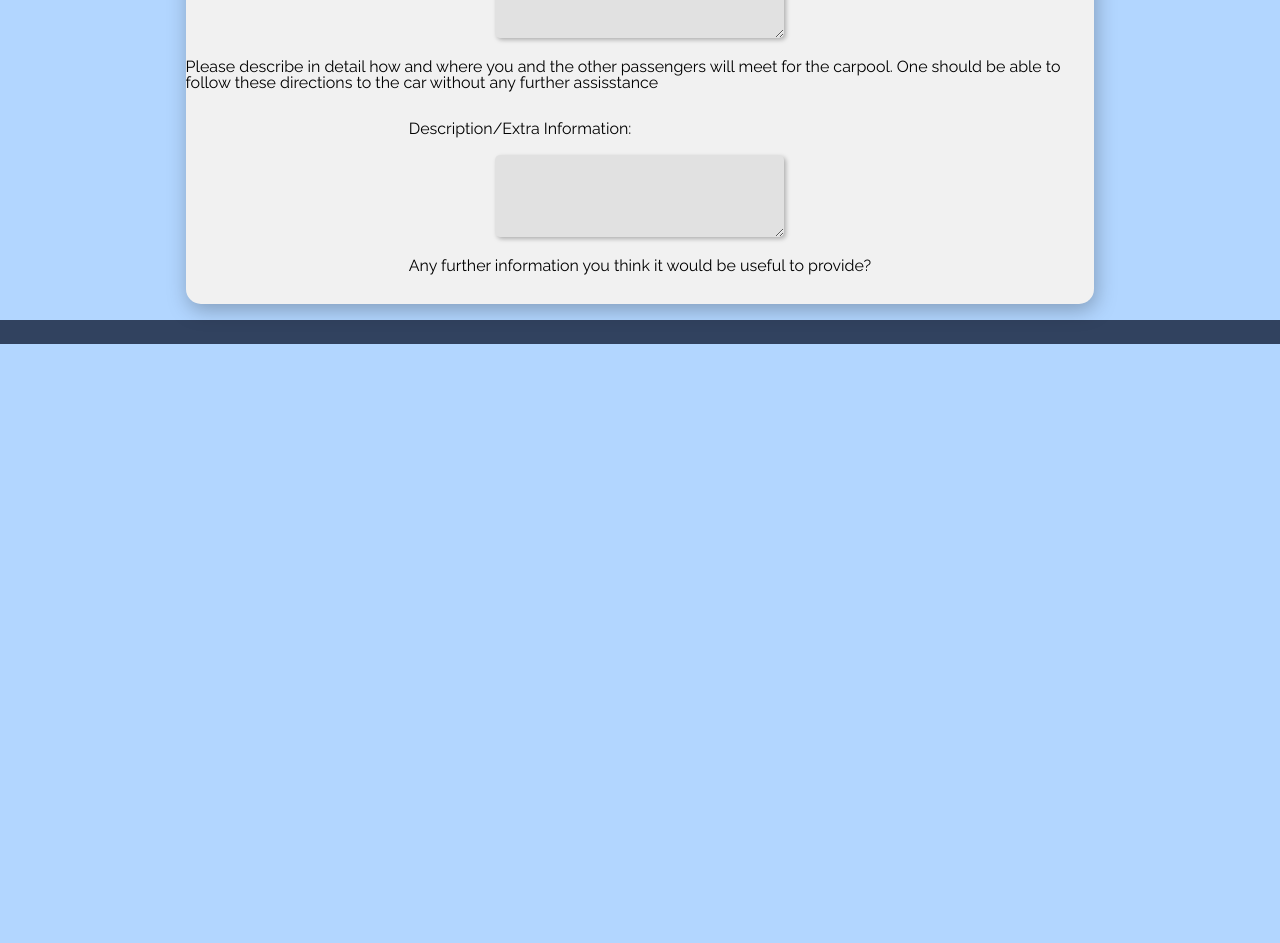
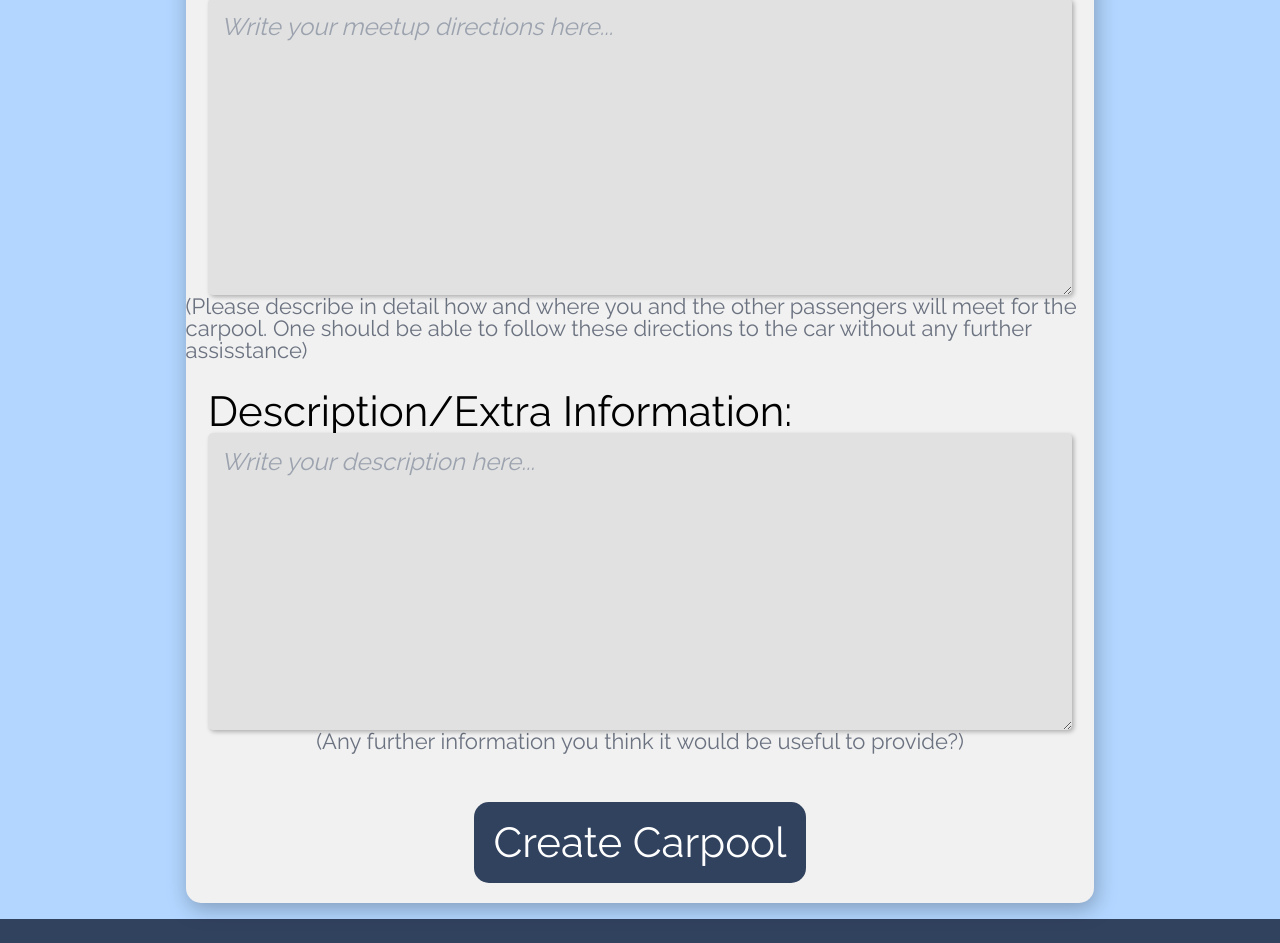
Before and after one commit to swat-sccs/airpool-v2, a Next.js app: page /create-pools in a window 1280 px wide. Shown: the part 882-1825 px from the top of the page. Before the commit the page ends 1226 px from the top, so only its background shows below. Built offline with nearby package versions, Linux system fonts and the light colour scheme; no server answers.

Commit message:
create pools implementation

```diff
--- a/app/create-pools/page.tsx
+++ b/app/create-pools/page.tsx
@@ -6,6 +6,8 @@ import CreateFormTextBox from "@/components/CreateFormTextBox";
 import AirpoolDropdown from "@/components/AirpoolDropdown";
 import SmallTitle from "@/components/SmallTitle";
 import SmallText from "@/components/SmallText";
+import DateDropdown from "@/components/DateDropdown";
+import CreatePoolButton from "@/components/CreatePoolButton";
 
 export default function Create_Pools() {
 
@@ -27,12 +29,18 @@ export default function Create_Pools() {
             </div>
             <SmallText Description="Please note AirPool is not responsible for handling any transactions, and that negotiating or ensuring a fair split of payment is to be handled among you and the other passengers."></SmallText>
             <div className= "mt-[55px]">
-                <CreateFormTextBox title={"Meetup Directions"}
-                    smallText={"Please describe in detail how and where you and the other passengers will meet for the carpool. One should be able to follow these directions to the car without any further assisstance"}></CreateFormTextBox>
+                <CreateFormTextBox
+                    title={"Meetup Directions"}
+                    smallText={"(Please describe in detail how and where you and the other passengers will meet for the carpool. One should be able to follow these directions to the car without any further assisstance)"}
+                    placeholder={"Write your meetup directions here..."} width= "864px" height="297px"></CreateFormTextBox>
             </div>
-            <div className= "mt-[30px] mb-[30px]">
+            <div className= "mt-[30px]">
                 <CreateFormTextBox title={"Description/Extra Information"}
-                    smallText={"Any further information you think it would be useful to provide?"}></CreateFormTextBox>
+                    smallText={"(Any further information you think it would be useful to provide?)"}
+                    placeholder={"Write your description here..."} width= "864px" height="297px"></CreateFormTextBox>
+            </div>
+            <div className= "text-white text-[42px] mt-[50px] mb-[20px]">
+                <CreatePoolButton contents='Create Carpool'></CreatePoolButton>
             </div>
         </div>
         </>
--- a/components/AirpoolDropdown.tsx
+++ b/components/AirpoolDropdown.tsx
@@ -6,7 +6,6 @@ import styles from "./AirpoolDropdown.module.css"
  * Props:
  *      options (string[][]) - An array where each element is an array of two elements [optionID, and optionName]
  *      width (int) - The width of the dropdown (0px by default)
- *      id (string) - The ID to be assigned to the dropdown
  *
  */
 
--- a/components/CreateFormTextBox.tsx
+++ b/components/CreateFormTextBox.tsx
@@ -17,11 +17,11 @@
 export default function CreateFormTextBox(props: any){
     return (
         <div className="flex flex-col items-center">
-            <div className={props.bigTextClass + " mb-[18px] self-start"}>{props.title}:</div>
+            <div className={props.bigTextClass + "mb-[30px] text-[42px] self-start"}>{props.title}:</div>
             <textarea name={props.name} id={props.id} placeholder={props.placeholder}
                 style={{width: props.width, height: props.height,}}
                 className="bg-accent rounded-slight drop-shadow-dropdown outline-none placeholder:italic p-[17px_13px] text-[24px]"/>
-            <div className={props.smallTextClass + " mt-[21px]"}>{props.smallText}</div>
+            <div className={props.smallTextClass + "mt-[21px] text-[22px] text-gray-500"}>{props.smallText}</div>
         </div>
     )
 }
--- a/components/CreatePoolButton.tsx
+++ b/components/CreatePoolButton.tsx
@@ -0,0 +1,27 @@
+'use client'
+import * as React from "react";
+
+import styles from "./SCCSBox.module.css"
+
+
+
+export default function CreatePoolButton(props: any){
+
+    var contents: any = props.contents || [];
+    if (!(contents instanceof Array)){
+        contents = Array.of(contents);
+    }
+    return (
+        <div className={styles.Card + " bg-primary m-auto rounded w-fit"}>
+            <div className="flex flex-col gap-[12px]"> {
+                contents.map(function(content: any){
+                    return (
+                            <div>
+                                {content || "No content specified"}
+                            </div>
+                    )
+                })
+            } </div>
+        </div>
+    );
+}
--- a/components/SmallText.tsx
+++ b/components/SmallText.tsx
@@ -2,8 +2,8 @@ export default function SmallText(props: any){
 
     return (
       <>
-      <div className = "mt-[10px] w-[60vw] flex flex-col w-fit items-center">
-        <div className = "text-[18px]">
+      <div className = "ml-[15px] mr-[15px] mt-[10px] w-[60vw] flex flex-col w-fit items-center">
+        <div className = "text-[22px] text-gray-500">
           <center>{props.Description}</center>
         </div>
       </div>
```
